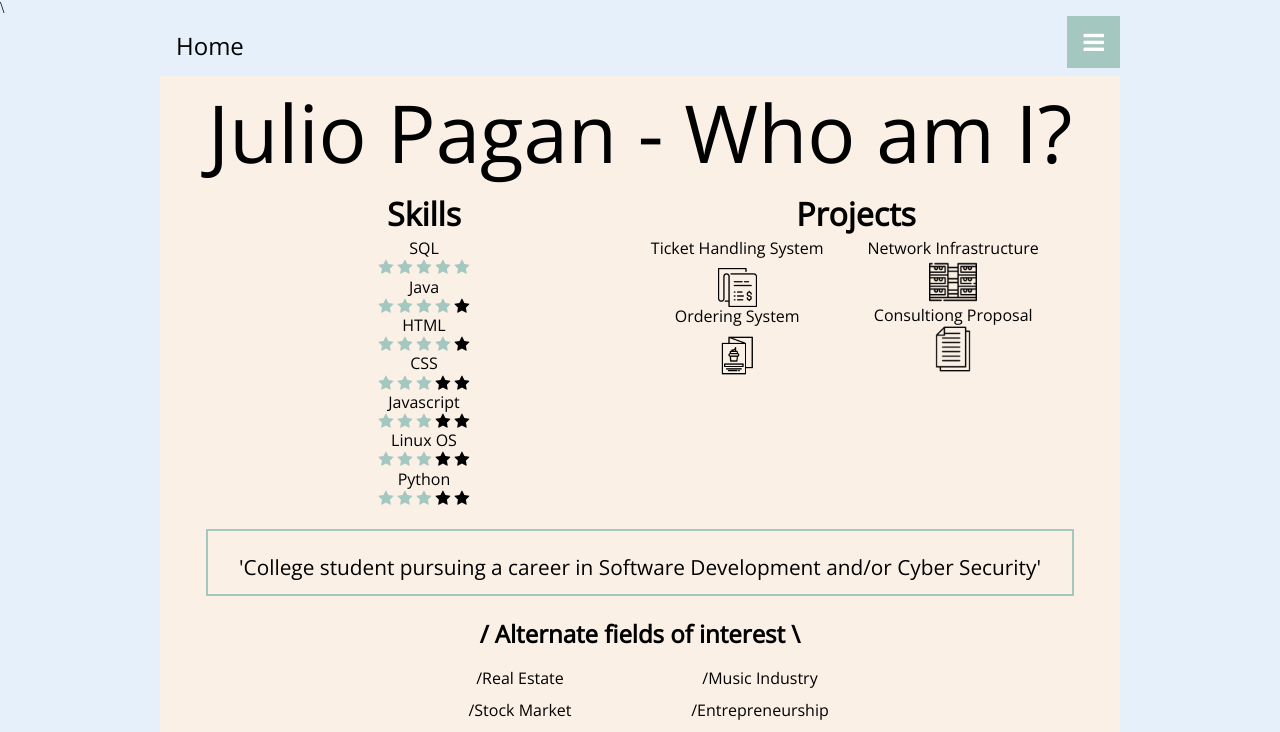
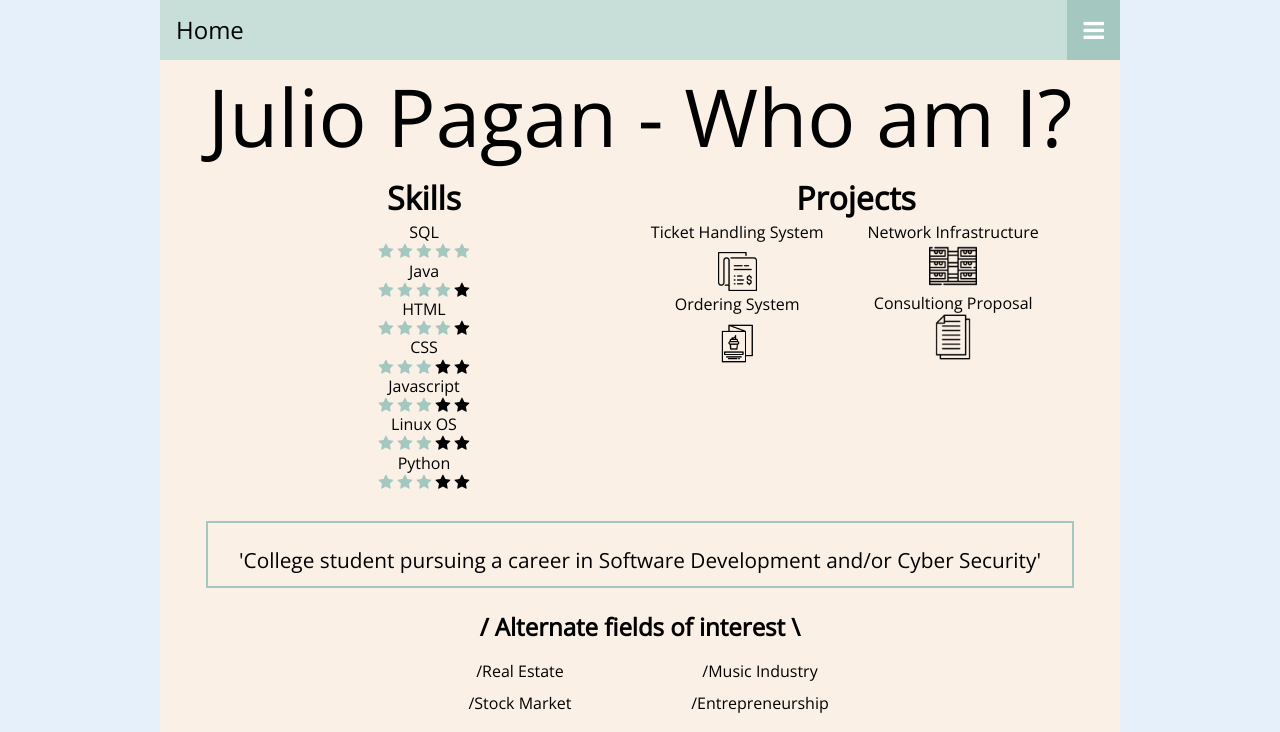
Before and after one commit to JulioPagan/Personal-Website, a plain HTML site: page index.html in a window 1280 px wide. In both pictures the pointer is over the link "Home". Shown: the top 732 px of the page. Drawn offline with nearby package versions, Linux system fonts and the light colour scheme.

Commit message:
menu color change

```diff
--- a/css/style.css
+++ b/css/style.css
@@ -42,7 +42,7 @@ img{
     top: 0;
 }
 .menu a:hover {
-    background-color: #e6f0fa;
+    background-color: #c7ded9;
     color: black;
   }
 .home{
```
Also changed, not shown: index.html (+1 -1 lines).
